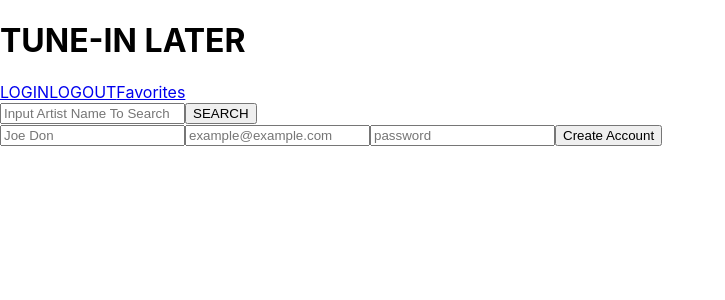
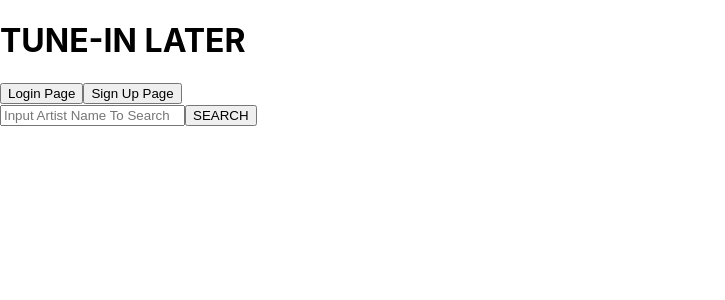
Before and after one commit to lundgrea/Tune-In-Later, a React (Create React App) app: page / in a window 1280 px wide. Shown: the top 300 px of the page, without its empty margins (0-725 px from the left). Built offline with nearby package versions, Linux system fonts and the light colour scheme.

Commit message:
Add Home Page UX flow

```diff
--- a/src/containers/App/App.js
+++ b/src/containers/App/App.js
@@ -18,21 +18,35 @@ const App = ({ logout, error, user, favorites}) => {
     <>
       <Route exact path="/" />
       <h1>TUNE-IN LATER</h1>
-      <NavLink exact to="/login">
-        LOGIN
-      </NavLink>
-      <NavLink exact to='/' onClick={logout}>
+      <Link exact to="/login">
+        <button>Login Page</button>
+      </Link>
+      <Link exact to='/sign-up'>
+        <button>Sign Up Page</button>
+      </Link>
+      {/* <NavLink exact to='/' onClick={logout}>
         LOGOUT
-      </NavLink>
+      </NavLink> */}
+      {user &&
       <NavLink exact to='/my-collection'>
         Favorites
       </NavLink>
+      }
       <Link to='/'>
         <Search />
       </Link>
-      <SignUpForm />
-      <Route exact path='/my-collection' render={() => <CardContainer dataType={"favorites"}/> } />
-      <Route exact path="/login" render={() => <LoginForm />} />
+      <Route
+      exact path='/sign-up'
+      component={SignUpForm}
+      />
+      <Route
+      exact path='/my-collection'
+      render={() => <CardContainer dataType={"favorites"}/> }
+      />
+      <Route
+      exact path="/login"
+      component={LoginForm}
+      />
       <div>{error || <CardContainer dataType={"albums"}/>}</div>
     </>
   );
```
